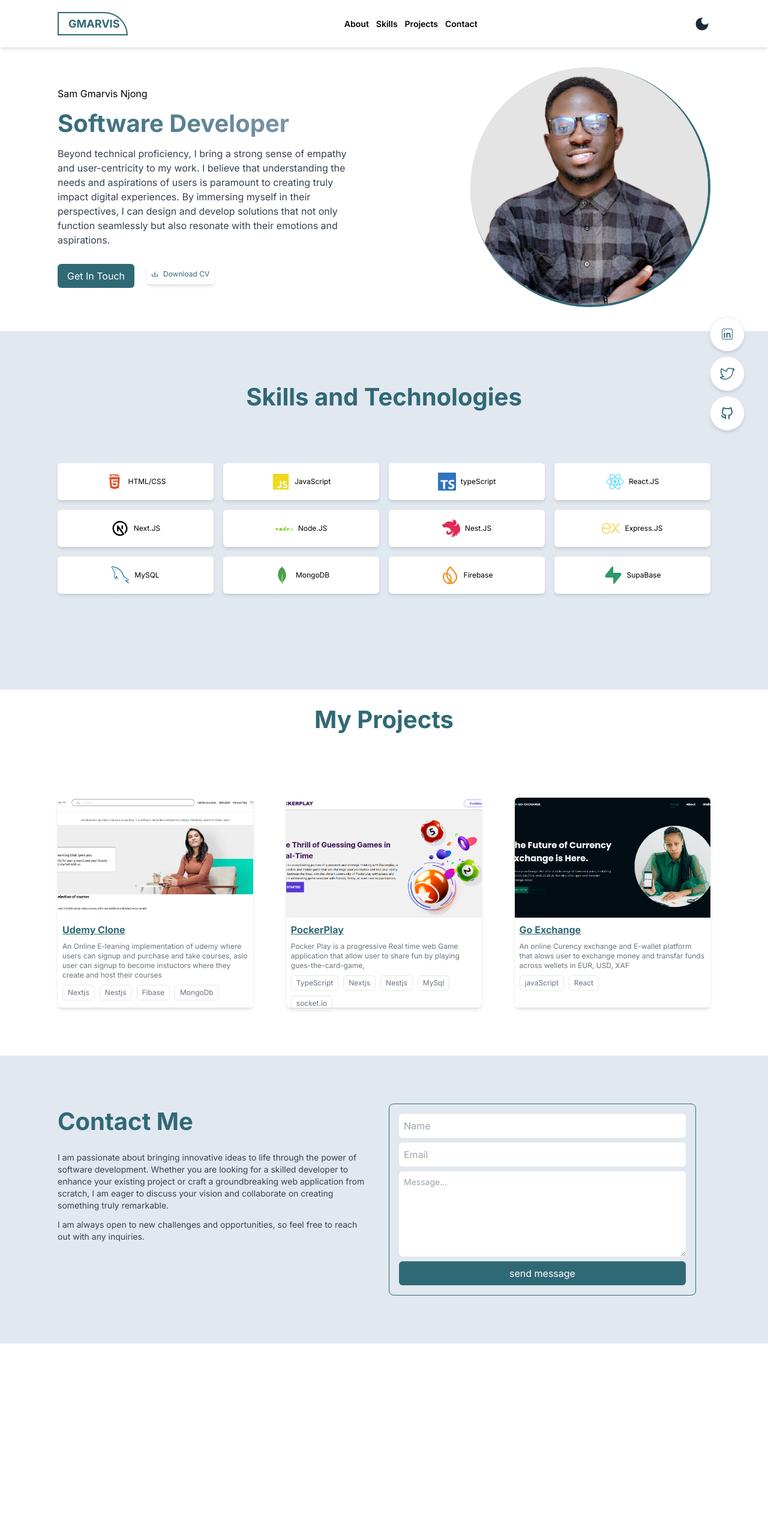
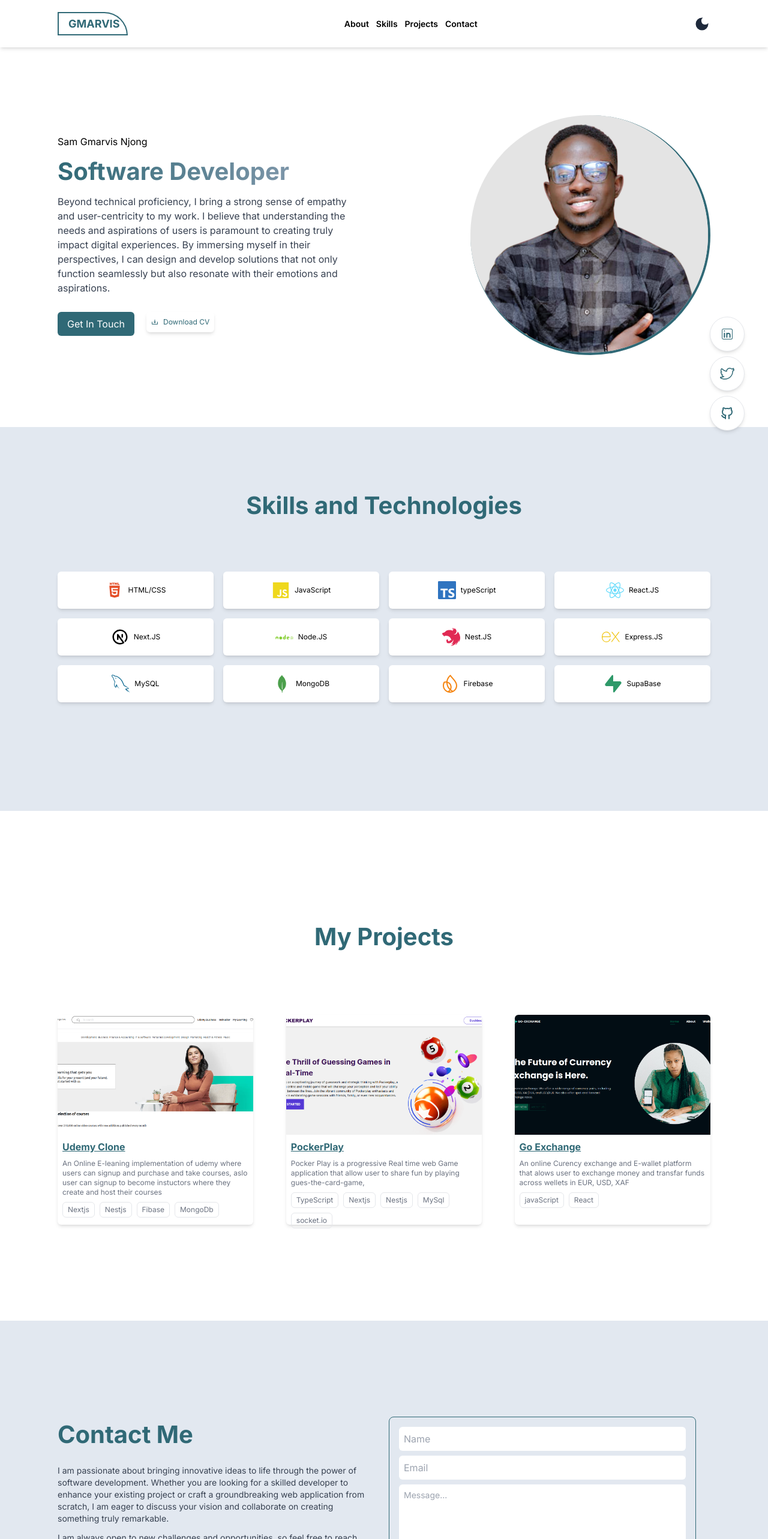
Before and after one commit to Gmarvis/gmarvis_portfolio, a Next.js app: page / in a window 1280 px wide. Shown: the top 2566 px of the page at 60% size. Before the commit the page ends 2240 px from the top, so only its background shows below. Built offline with nearby package versions, Linux system fonts and the light colour scheme.

Commit message:
fixed screen sixes

```diff
--- a/src/app/page.tsx
+++ b/src/app/page.tsx
@@ -1,4 +1,4 @@
-"use client";
+"use client"
 import NavBar from "@/components/NavBar";
 
 import FloatingSideBar from "@/components/FloatingSideBar";
@@ -7,7 +7,6 @@ import Contact from "@/components/Contact";
 import HeroSection from "@/components/HeroSection";
 import SkillsSection from "@/components/SkillsSection";
 export default function Home() {
-	// console.log(skills.length);
 
 	return (
 		<main className="min-h-screen scroll-smooth relative ">
@@ -15,21 +14,17 @@ export default function Home() {
 			<div className="pt-[64px] mobile:max-sm:pb-[70px]">
 				<HeroSection />
 				<SkillsSection />
-
-				<div id="projects" className="">
-					<h3 className="text-center font-bold text-[40px] text-themecolor ">
-						My Projects
-					</h3>
-					<Projects />
-				</div>
+				<Projects />
 			</div>
-			<div className="fixed top-[63vh] right-5 mobile:max-sm:right-0 mobile:max-sm:top-[60vh]">
+			<div className="sm:fixed top-[63vh] right-5 mobile:max-sm:right-0 mobile:max-sm:top-[60vh] mobile:max-sm:hidden
+			">
 				<FloatingSideBar />
 			</div>
-
-			<div id="contact" className="contact ">
-				<Contact />
+			<div className="bottom-0 left-0 mobile:max-sm:fixed sm:hidden
+			">
+				<FloatingSideBar />
 			</div>
+			<Contact />
 		</main>
 	);
 }
--- a/src/components/Contact.tsx
+++ b/src/components/Contact.tsx
@@ -67,7 +67,9 @@ const Contact = () => {
 	};
 
 	return (
-		<div className="flex dark:bg-slate-800 gap-10 justify-betweenitems-center mobile:max-sm:flex-col mobile:max-sm:gap-5 px-24 bigScreen:px-80 py-20 mobile:max-sm:px-5 w-full bg-slate-200">
+		<div
+		id="contact"
+		className="flex py-40 sm:max-sm:h-[80vh] dark:bg-slate-800 gap-10 justify-betweenitems-center mobile:max-sm:flex-col mobile:max-sm:gap-5 px-24 bigScreen:px-80 mobile:max-sm:px-5 w-full bg-slate-200">
 			<div className=" max-w-lg w-full mobile:max-sm:w-full mobile:max-sm:text-center">
 				<h3 className=" font-bold text-[40px] pb-5 text-themecolor mobile:max-sm:text-center">
 					Contact Me
--- a/src/components/HeroSection.tsx
+++ b/src/components/HeroSection.tsx
@@ -8,10 +8,12 @@ import { BiDownload } from "react-icons/bi";
 
 const HeroSection = () => {
 	return (
-		<div className="hero-section dark:bg-slate-800 w-full flex justify-center items-center gap-20  px-24 bigScreen:px-80 mobile:max-sm:px-5 mt-2 py-10">
+		<div
+		id="about"
+		className="hero-section sm:h-[80vh] shadow-md  dark:bg-slate-900 w-full flex justify-center items-center gap-20  px-24 bigScreen:px-80 mobile:max-sm:px-5 mt-2 py-10">
 			<div
-				id="about"
-				className="bio w-[50%] mobile:max-md:w-full justify-center mobile:max-md:items-center mobile:max-md:text-center  flex flex-col gap-2"
+
+				className="bio  w-[50%] mobile:max-md:w-full justify-center mobile:max-md:items-center mobile:max-md:text-center  flex flex-col gap-2"
 			>
 				<h1>Sam Gmarvis Njong</h1>
 				<h2 className=" overflow-hidden w-full mobile:max-sm:text-2xl text-[40px] font-bold themecolor bg-gradient-to-r from-themecolor to-slate-400 bg-clip-text text-transparent">
@@ -49,7 +51,6 @@ const HeroSection = () => {
 					</Link>
 					<Link
 						href={"/SamGmarvisCV.pdf"}
-						download={"Sam Gmarvis DevelopersCV.pdf"}
 						target="_blank"
 					>
 						<button className="text-[12px] flex justify-center items-center gap-2 shadow-md dark:border dark:border-themecolor rounded-md text-themecolor hover:bg-themecolor hover:text-white duration-300 p-2">
@@ -59,7 +60,9 @@ const HeroSection = () => {
 					</Link>
 				</div>
 			</div>
-			<div className="image w-[50%] mobile:max-md:hidden justify-end self-end flex  ">
+			<div className="image w-[50%] mobile:max-md:hidden justify-center items-center self-end flex flex-col   h-full">
+			<div className="image w-[100%] mobile:max-md:hidden justify-end self-end flex  ">
+
 				<Image
 					src={"/profile_cicle.png"}
 					alt=""
@@ -67,6 +70,7 @@ const HeroSection = () => {
 					height={300}
 					className=" border-r-4 border-r-themecolor border-b-4 border-b-themecolor  rounded-full duration-300"
 				/>
+				</div>
 			</div>
 		</div>
 	);
--- a/src/components/NavBar.tsx
+++ b/src/components/NavBar.tsx
@@ -32,9 +32,11 @@ const NavBar = () => {
 	const currentTheme = theme === "system" ? systemTheme : theme;
 	return (
 		<div className="w-full px-24 bigScreen:px-80  fixed z-40 bg-white dark:bg-slate-800 mobile:max-sm:px-5 shadow-md flex justify-between  items-center py-5">
+			<Link href="#about">
 			<h3 className="font-bold text-24  text-themecolor text-[18px] rounded-tr-full px-3 pl-4 border-themecolor py-1 border-2">
 				GMARVIS
 			</h3>
+			</Link>
 
 			<div className="navItems flex gap-3 mobile:max-sm:hidden text-sm font-semibold">
 				{LinkItems.map((link, i) => (
--- a/src/components/Projects.tsx
+++ b/src/components/Projects.tsx
@@ -7,13 +7,18 @@ import { UseInViewOptions } from "framer-motion";
 
 function Projects() {
 	return (
+		<div id="projects" className=" dark:bg-slate-900 py-20 sm:max-sm:h-[80vh]">
+			<h3 className="text-center pt-20 font-bold text-[40px] text-themecolor ">
+				My Projects
+			</h3>
+
 			<div className="flex gap-10 px-24 bigScreen:px-80 flex-wrap w-full mobile:max-sm:items-center mobile:max-sm:flex-col mobile:max-sm:px-0 justify-between items-center  py-20">
 				{projectData.map((project, i) => (
 					<Link
 						href={project.link}
 						target="_blank"
 						key={i}
-					className="w-[30%] mobile:max-sm:w-[95vw] dark:bg-slate-800   rounded-md mt-5 hover:cursor-pointer bg-white h-[350px] shadow-md hover:scale-110 duration-300"
+						className="w-[30%] mobile:max-sm:w-[90vw] mobile:max-sm:h-auto dark:bg-slate-800   rounded-md mt-5 hover:cursor-pointer bg-white h-[350px] shadow-md hover:scale-105 duration-300"
 					>
 						<div
 							style={{
@@ -50,6 +55,7 @@ function Projects() {
 					</Link>
 				))}
 			</div>
+		</div>
 	);
 }
 
--- a/src/components/SkillsSection.tsx
+++ b/src/components/SkillsSection.tsx
@@ -169,7 +169,7 @@ const SkillsSection = () => {
 	return (
 		<div
 			id="skills"
-			className="skills  px-24 bigScreen:px-80  py-20 mobile:max-sm:px-5 mb-5 dark:bg-slate-800 bg-slate-200"
+			className="skills h-[80vh]   px-24 bigScreen:px-80  py-20 mobile:max-sm:px-5 mb-5 dark:bg-slate-800 bg-slate-200 justify-center flex flex-col"
 		>
 			<h3 className=" text-center font-bold text-[40px] text-themecolor ">
 				Skills and Technologies
```
Lines whose indentation alone changed are shown as unchanged.
